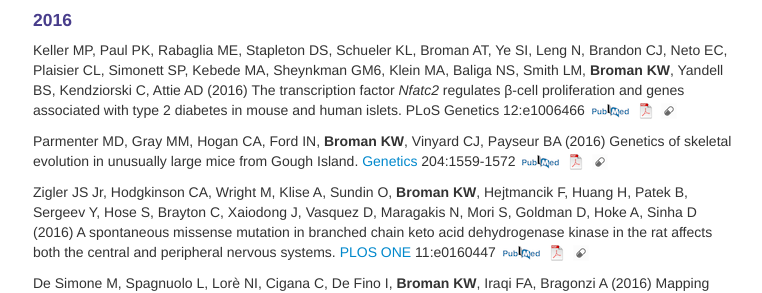
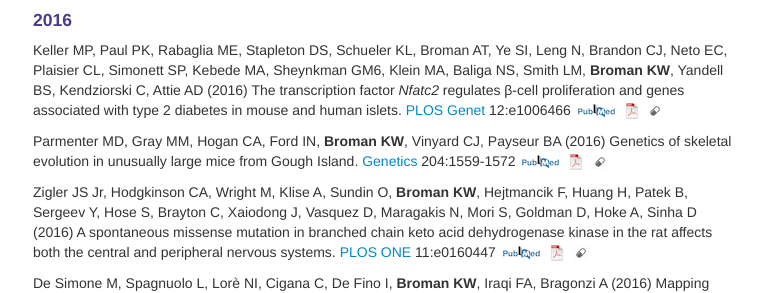
Before and after one commit to kbroman/kbroman.github.io, a Jekyll site: the page built from pages/pubs.md, in a window 1280 px wide and 1400 px high, scrolled down 239 px. Shown: the part 178-471 px from the top of the window, without its empty margins (257-1019 px from the left). Built offline with Jekyll 4.4.1, drawn with Linux system fonts in a browser that asks for light colours; some of the changed text lies outside the part shown.

Commit message:
PLoS → PLOS

```diff
--- a/pages/pubs.md
+++ b/pages/pubs.md
@@ -47,7 +47,7 @@
 MA, Sheynkman GM6, Klein MA, Baliga NS, Smith LM, **Broman KW**, Yandell
 BS, Kendziorski C, Attie AD (2016) The transcription factor _Nfatc2_
 regulates β-cell proliferation and genes associated with type 2
-diabetes in mouse and human islets. PLoS Genetics 12:e1006466
+diabetes in mouse and human islets. [PLOS Genet](http://www.plosgenetics.org) 12:e1006466
 [![PubMed](icons16/pubmed-icon.png)](https://www.ncbi.nlm.nih.gov/pubmed/27935966)
 [![pdf](icons16/pdf-icon.png)](https://www.biostat.wisc.edu/~kbroman/publications/keller2016.pdf)
 [![supporting info](icons16/supp-icon.png)](http://journals.plos.org/plosgenetics/article?id=10.1371/journal.pgen.1006466#sec024)
@@ -245,7 +245,7 @@
 <!-- http://doi.org/10.1534/genetics.113.158014 -->
 
 
-Baier B, Hunt P, **Broman KW**, Hassold T (2014) Variation in genome-wide levels of meiotic recombination is established at the onset of prophase in mammalian males. [PLOS Genetics](http://www.plosgenetics.org/) 10:e1004125
+Baier B, Hunt P, **Broman KW**, Hassold T (2014) Variation in genome-wide levels of meiotic recombination is established at the onset of prophase in mammalian males. [PLOS Genet](http://www.plosgenetics.org/) 10:e1004125
 [![PubMed](icons16/pubmed-icon.png)](http://www.ncbi.nlm.nih.gov/pubmed/24497841)
 [![pdf (1.5M)](icons16/pdf-icon.png)](http://www.biostat.wisc.edu/~kbroman/publications/baier2014.pdf)
 <!-- * 126 * -->
```
Also changed, not shown: 1 other file.
